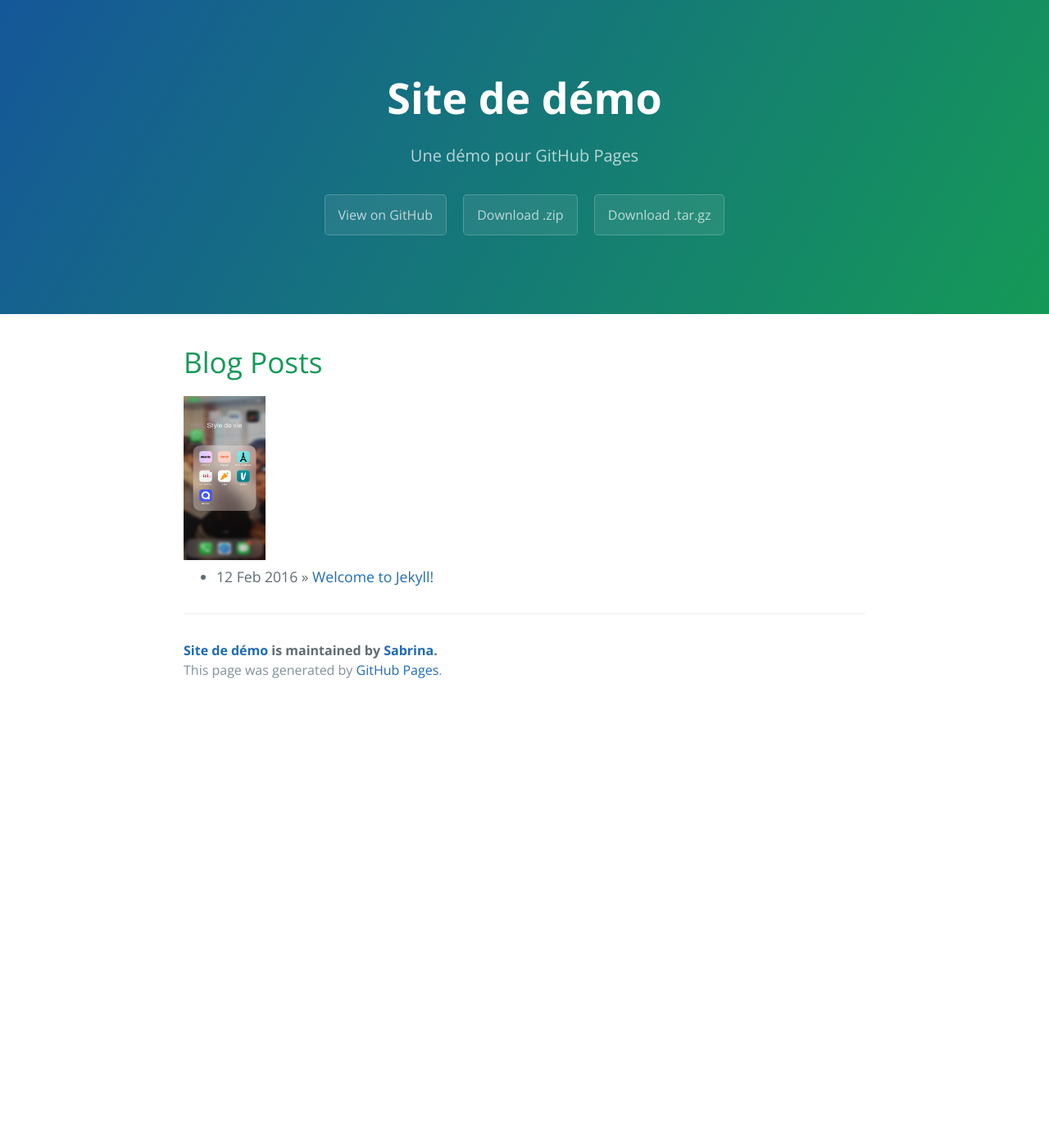
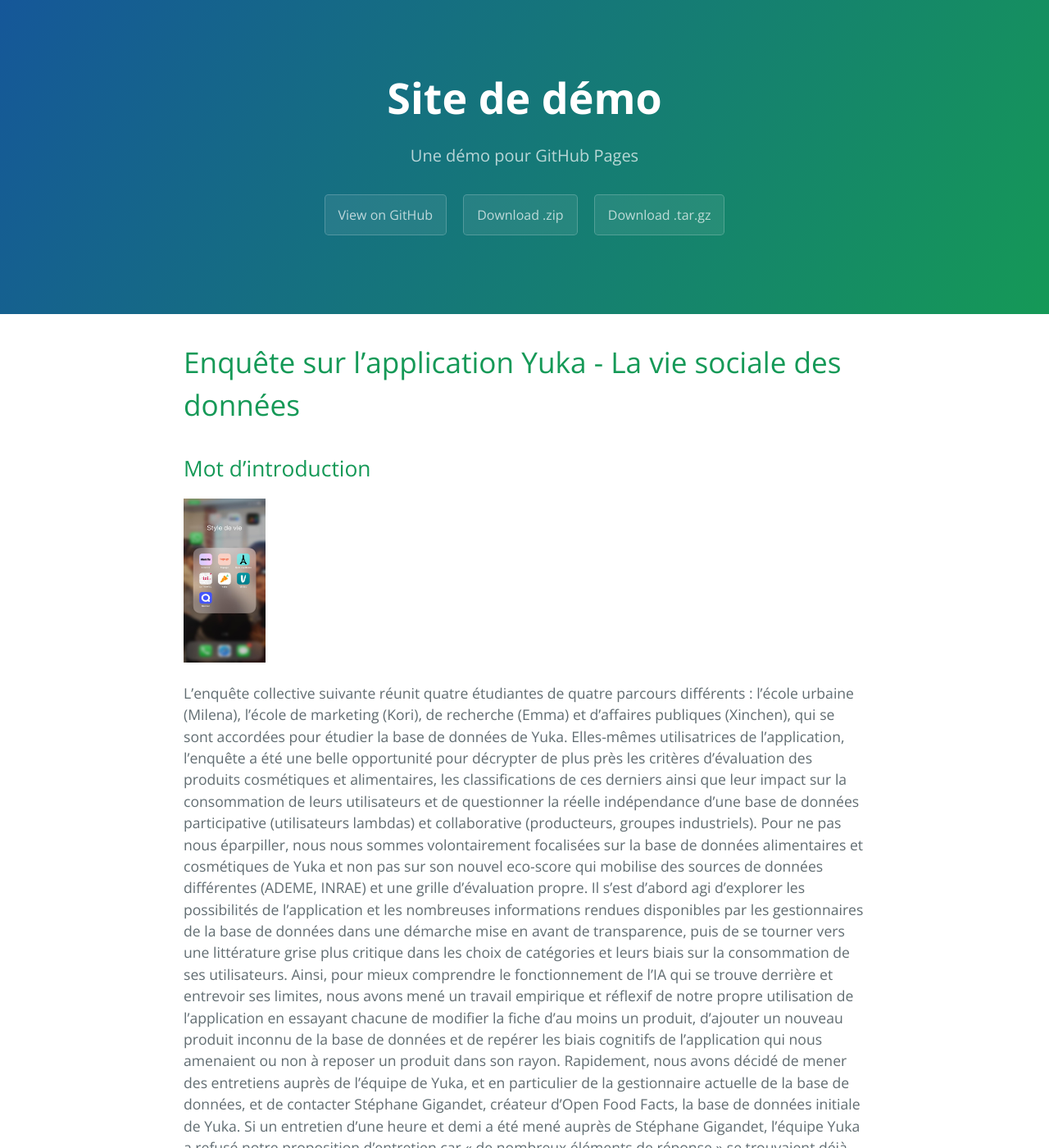
Before and after one commit to sabrina97490/sabrina97490.github.io, a Jekyll site: the page built from index.html, in a window 1280 px wide and 1400 px high. Shown: the whole window at 82% size. Built offline with Jekyll 4.4.1, drawn with Linux system fonts in a browser that asks for light colours; the list of posts is cut into pages by our own code; some of the changed text lies outside the part shown.

Commit message:
Update index.html

```diff
--- a/index.html
+++ b/index.html
@@ -4,11 +4,18 @@
 ---
 
 <div id="home">
-  <h1>Blog Posts</h1>
+  <h1>Enquête sur l’application Yuka - La vie sociale des données</h1>
+  <h2>Mot d’introduction</h2>
   <img src="/assets/img/Style de vie.jpg" width="100" height="200">
-  <ul class="posts">
-    {% for post in site.posts %}
-      <li><span>{{ post.date | date_to_string }}</span> &raquo; <a href="{{ site.baseurl }}{{ post.url }}">{{ post.title }}</a></li>
-    {% endfor %}
-  </ul>
+  <p>
+    L’enquête collective suivante réunit quatre étudiantes de quatre parcours différents : l’école urbaine (Milena), l’école de marketing (Kori), de recherche (Emma) et d’affaires publiques (Xinchen), qui se sont accordées pour étudier la base de données de Yuka. Elles-mêmes utilisatrices de l’application, l’enquête a été une belle opportunité pour décrypter de plus près les critères d’évaluation des produits cosmétiques et alimentaires, les classifications de ces derniers ainsi que leur impact sur la consommation de leurs utilisateurs et de questionner la réelle indépendance d’une base de données participative (utilisateurs lambdas) et collaborative (producteurs, groupes industriels). Pour ne pas nous éparpiller, nous nous sommes volontairement focalisées sur la base de données alimentaires et cosmétiques de Yuka et non pas sur son nouvel eco-score qui mobilise des sources de données différentes (ADEME, INRAE) et une grille d’évaluation propre.
+
+Il s’est d’abord agi d’explorer les possibilités de l’application et les nombreuses informations rendues disponibles par les gestionnaires de la base de données dans une démarche mise en avant de transparence, puis de se tourner vers une littérature grise plus critique dans les choix de catégories et leurs biais sur la consommation de ses utilisateurs. Ainsi, pour mieux comprendre le fonctionnement de l’IA qui se trouve derrière et entrevoir ses limites, nous avons mené un travail empirique et réflexif de notre propre utilisation de l’application en essayant chacune de modifier la fiche d’au moins un produit, d’ajouter un nouveau produit inconnu de la base de données et de repérer les biais cognitifs de l’application qui nous amenaient ou non à reposer un produit dans son rayon.
+
+Rapidement, nous avons décidé de mener des entretiens auprès de l’équipe de Yuka, et en particulier de la gestionnaire actuelle de la base de données, et de contacter Stéphane Gigandet, créateur d’Open Food Facts, la base de données initiale de Yuka. Si un entretien d’une heure et demi a été mené auprès de Stéphane Gigandet, l’équipe Yuka a refusé notre proposition d’entretien car « de nombreux éléments de réponse » se trouvaient déjà sur leur site. Nous avons alors contacté des nutritionnistes, à la fois connaisseurs de l’application et critiques vis-à- vis des catégories et critères d’évaluation des produits alimentaires, et un youtubeur qui avait réalisé une vidéo très intéressante sur l’application, sans réponse. Il nous a alors semblé judicieux de créer un questionnaire en ligne semi-directif à destination des utilisateurs de l’application, eux aussi capables d’enrichir et modifier la base de données de Yuka, que nous avons partagé via nos réseaux étudiants et auprès de nos proches. Nous avons obtenu 36 réponses qui nous ont permis de mieux comprendre l’impact du système de notation sur les comportements alimentaires des usagers et la confiance qu’ils en ont. Nous avons également mené une courte revue de presse (n=7) sur les critiques et avantages perçus de Yuka, dont les résultats nous ont permis de faire dialoguer les retours du questionnaire.
+
+Finalement, le site GitHub que nous avons développé se structure en trois volets principaux : d’abord la présentation de l’application, de sa base de données et de ses gestionnaires, puis l’analyse et la critique de son système de notation à partir de sources documentaires et de l’entretien mené, pour finalement étudier les biais des catégories et des représentations visuelles et numériques de l’application et leur capacité à transformer la réalité des consommateurs. A ce développement, nous avons essayé de joindre des illustrations et représentations graphiques : visuels de notre utilisation de l’application, représentation d’un rayon de grande surface en fonction des critères Yuka et graphiques issus des réponses à notre questionnaire.
+
+Si cette enquête mérite un approfondissement certain au regard de l’échantillon restreint de consommateurs enquêtés et de notre unique entretien, de l’incapacité à accéder à la base de données et du cadre même de l’exercice qui incite à la critique et à la prise de recul, elle permet tout de même de comprendre le fonctionnement de Yuka et d’ouvrir des pistes de réflexion quant à la fiabilité réelle et vécue d’une base de données collaborative.
+  </p>
 </div>
```
